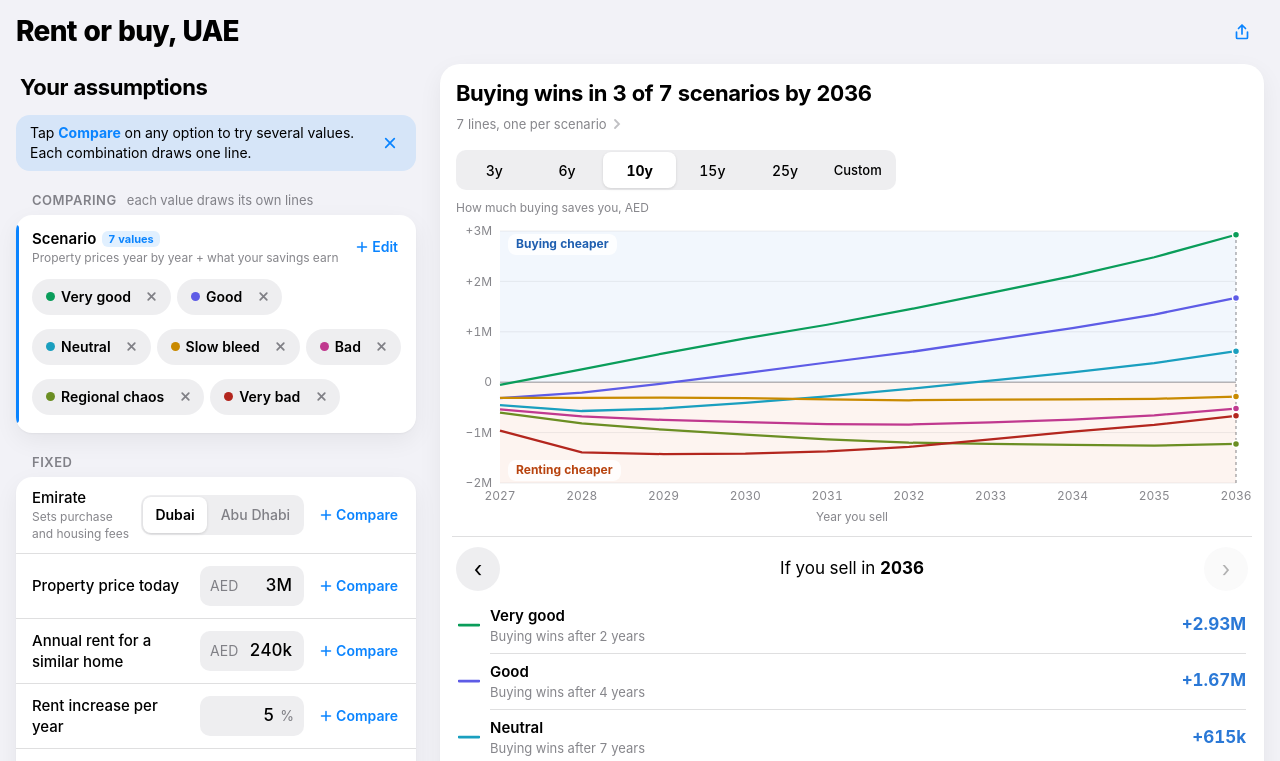
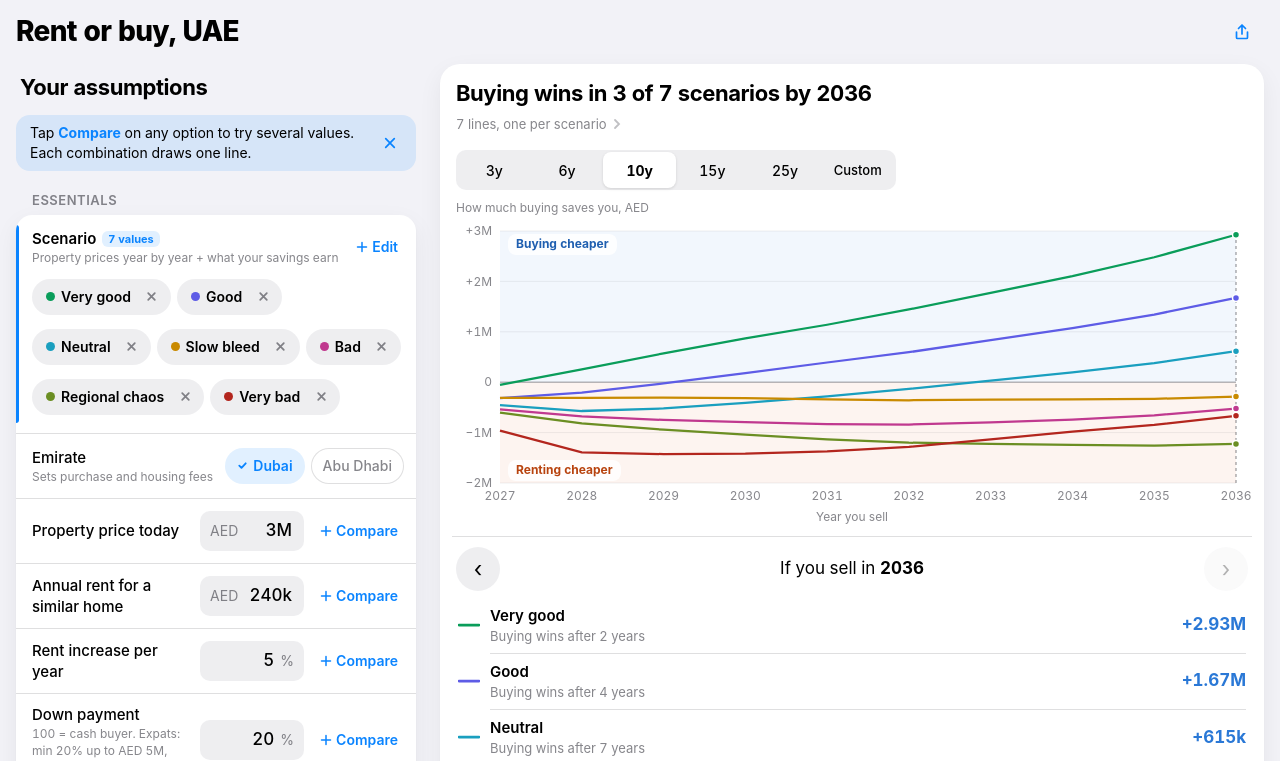
Before and after one commit to Zboule/rent-vs-buy-uae, a React (Vite) app: page / in a window 1280 px wide. Shown: the top 761 px of the page. Built offline with nearby package versions, Linux system fonts and the light colour scheme.

Commit message:
Settings: options never move; compare/add/remove values in place (no Comparing/Fixed split), emirate on/off toggles, groups show 'N compared'
Co-Authored-By: Claude Opus 5.5 (1M context) <noreply@anthropic.com>
Claude-Session: https://claude.ai/code/session_016PSNzmwAUDPDXqShmmL9HE

```diff
--- a/src/Settings.tsx
+++ b/src/Settings.tsx
@@ -364,7 +364,7 @@ export function Settings({ c, setC, cnt, enc }: { c: Config; setC: SetC; cnt: Li
 
   const vset = new Set(cnt.varying.map((d) => d.key));
   const q = query.trim().toLowerCase();
-  const more = FIELDS.filter((f) => !ESSENTIALS.includes(f.key) && f.group !== 'Constant trend' && !vset.has(f.key));
+  const more = FIELDS.filter((f) => !ESSENTIALS.includes(f.key) && f.group !== 'Constant trend');
   const matches = q ? FIELDS.filter((f) => f.group !== 'Constant trend' && `${f.label} ${f.group} ${f.hint ?? ''}`.toLowerCase().includes(q)) : [];
   const selectedScen = CYCLES.filter((x) => c.cycles.includes(x.key));
   const values = (n: number) => <span className="times">{n} values</span>;
@@ -403,45 +403,33 @@ export function Settings({ c, setC, cnt, enc }: { c: Config; setC: SetC; cnt: Li
           <span className="opt-label">Emirate{emMany && values(2)}</span>
           <span className="opt-hint">Sets purchase and housing fees</span>
         </div>
-        {!emMany && (
-          <span className="seg">
-            {EMIRATES.map((e) => (
-              <button key={e} className={c.emirates[0] === e ? 'on' : ''} aria-pressed={c.emirates[0] === e} onClick={() => setC((o) => ({ ...o, emirates: [e] }))}>
+        <span className="toggles" role="group" aria-label="Emirates to include">
+          {EMIRATES.map((e) => {
+            const on = c.emirates.includes(e);
+            const sw = on && emMany ? enc.colorOf('emirate', e) : null;
+            return (
+              <button
+                key={e}
+                className={on ? 'tog on' : 'tog'}
+                aria-pressed={on}
+                title={on && !emMany ? 'Keep at least one emirate' : undefined}
+                onClick={() =>
+                  setC((o) => {
+                    if (on && o.emirates.length === 1) return o;
+                    return { ...o, emirates: EMIRATES.filter((x) => (x === e ? !on : o.emirates.includes(x))) };
+                  })
+                }
+              >
+                {sw && <span className="dot" style={{ background: sw }} />}
+                {on && !sw && <svg width="11" height="11" viewBox="0 0 12 12" aria-hidden><path d="M2.5 6.2l2.4 2.4 4.6-5" stroke="currentColor" strokeWidth="2" fill="none" strokeLinecap="round" strokeLinejoin="round" /></svg>}
                 {EM_LABEL[e]}
               </button>
-            ))}
-          </span>
-        )}
-        {!emMany && (
-          <button className="plus" onClick={() => setC((o) => ({ ...o, emirates: [...EMIRATES] }))} aria-label="Compare both emirates">
-            <PlusIcon />
-            <span className="plus-t">Compare</span>
-          </button>
-        )}
+            );
+          })}
+        </span>
       </div>
-      {emMany && (
-        <div className="chips">
-          {EMIRATES.map((e) => (
-            <Chip
-              key={e}
-              label={EM_LABEL[e]}
-              color={enc.colorOf('emirate', e)}
-              dash={enc.dashOf('emirate', e)}
-              shadePct={enc.shadeOf('emirate', e)}
-              onClick={() => {}}
-              onRemove={() => setC((o) => ({ ...o, emirates: o.emirates.filter((x) => x !== e) }))}
-            />
-          ))}
-        </div>
-      )}
     </div>
   );
-
-  const comparing = [
-    ...(selectedScen.length > 1 ? [scenRow] : []),
-    ...(emMany ? [emRow] : []),
-    ...FIELDS.filter((f) => vset.has(f.key)).map(row),
-  ];
 
   return (
     <section className="settings" id="settings" aria-label="Your assumptions">
@@ -456,18 +444,11 @@ export function Settings({ c, setC, cnt, enc }: { c: Config; setC: SetC; cnt: Li
         </div>
       )}
 
-      {comparing.length > 0 && (
-        <>
-          <h3 className="group-title">Comparing <span className="gt-sub">each value draws its own lines</span></h3>
-          <div className="group">{comparing}</div>
-        </>
-      )}
-
-      <h3 className="group-title">{comparing.length ? 'Fixed' : 'Essentials'}</h3>
+      <h3 className="group-title">Essentials</h3>
       <div className="group">
-        {selectedScen.length <= 1 && scenRow}
-        {!emMany && emRow}
-        {ESSENTIALS.filter((k) => !vset.has(k)).map((k) => row(FIELD[k]))}
+        {scenRow}
+        {emRow}
+        {ESSENTIALS.map((k) => row(FIELD[k]))}
       </div>
 
       <h3 className="group-title">More options</h3>
@@ -484,12 +465,13 @@ export function Settings({ c, setC, cnt, enc }: { c: Config; setC: SetC; cnt: Li
           {GROUPS.map((g) => {
             const fs = more.filter((f) => f.group === g);
             if (!fs.length) return null;
-            const open = openGroups[g] ?? false;
+            const nVar = fs.filter((f) => vset.has(f.key)).length;
+            const open = openGroups[g] ?? nVar > 0;
             return (
               <div key={g} className="collapsible">
                 <button className="group-head" onClick={() => setOpenGroups((o) => ({ ...o, [g]: !open }))} aria-expanded={open}>
                   <span className="gh-t">{g}</span>
-                  <span className="gh-s">{fs.length} option{fs.length > 1 ? 's' : ''}</span>
+                  <span className="gh-s">{fs.length} option{fs.length > 1 ? 's' : ''}{nVar ? ` · ${nVar} compared` : ''}</span>
                   <Chevron open={open} />
                 </button>
                 {open && fs.map(row)}
--- a/src/styles.css
+++ b/src/styles.css
@@ -398,3 +398,9 @@ button.mx-leaf[aria-pressed='true'] { color: var(--tint); font-weight: 650; }
 .mx tbody th { vertical-align: middle; }
 .scard-body { padding-left: 50px !important; }
 @media (max-width: 480px) { .scard-body { padding-left: 50px !important; } }
+
+/* emirate on/off toggles: same control whether one or both are on */
+.toggles { display: inline-flex; gap: 6px; flex: none; }
+.tog { display: inline-flex; align-items: center; gap: 5px; height: 36px; padding: 0 12px; border-radius: 18px; font-size: 14px; font-weight: 500; color: var(--label2); background: transparent; box-shadow: inset 0 0 0 1px var(--sep); position: relative; }
+.tog::after { content: ''; position: absolute; inset: -4px -2px; }
+.tog.on { background: var(--tint-fill); color: var(--tint); font-weight: 600; box-shadow: none; }
```
